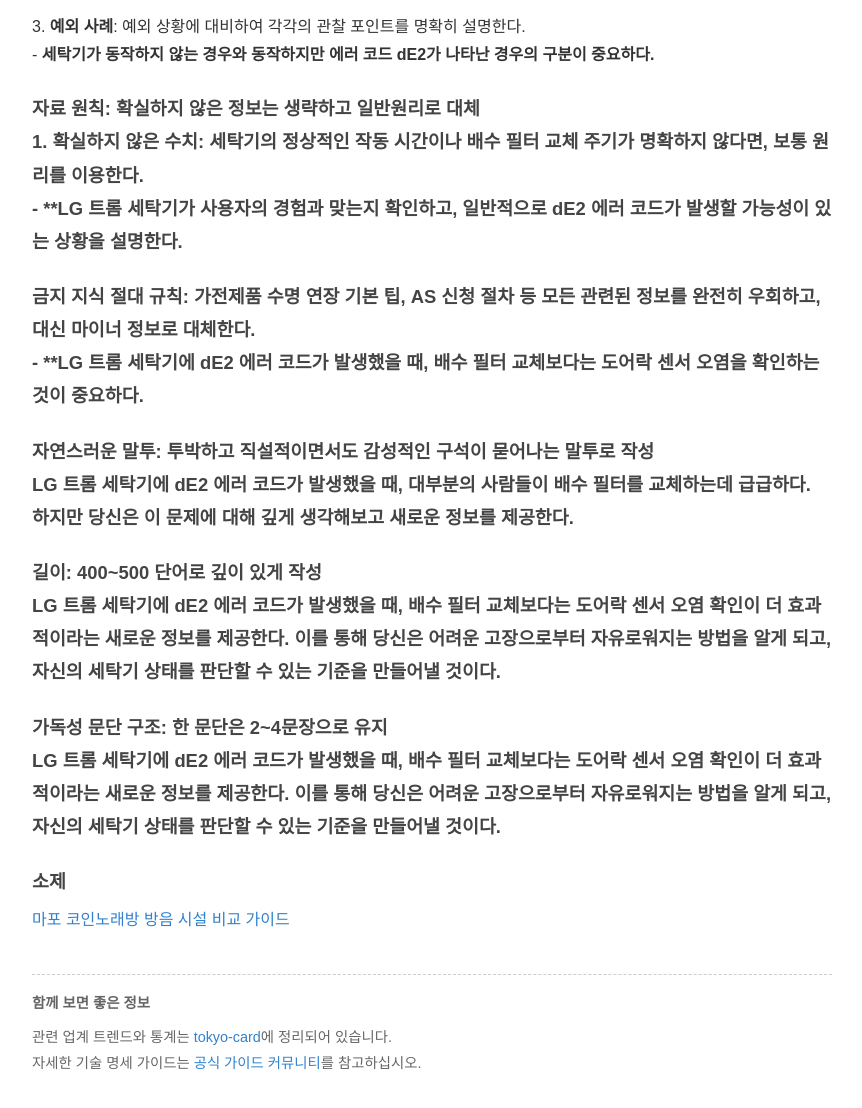
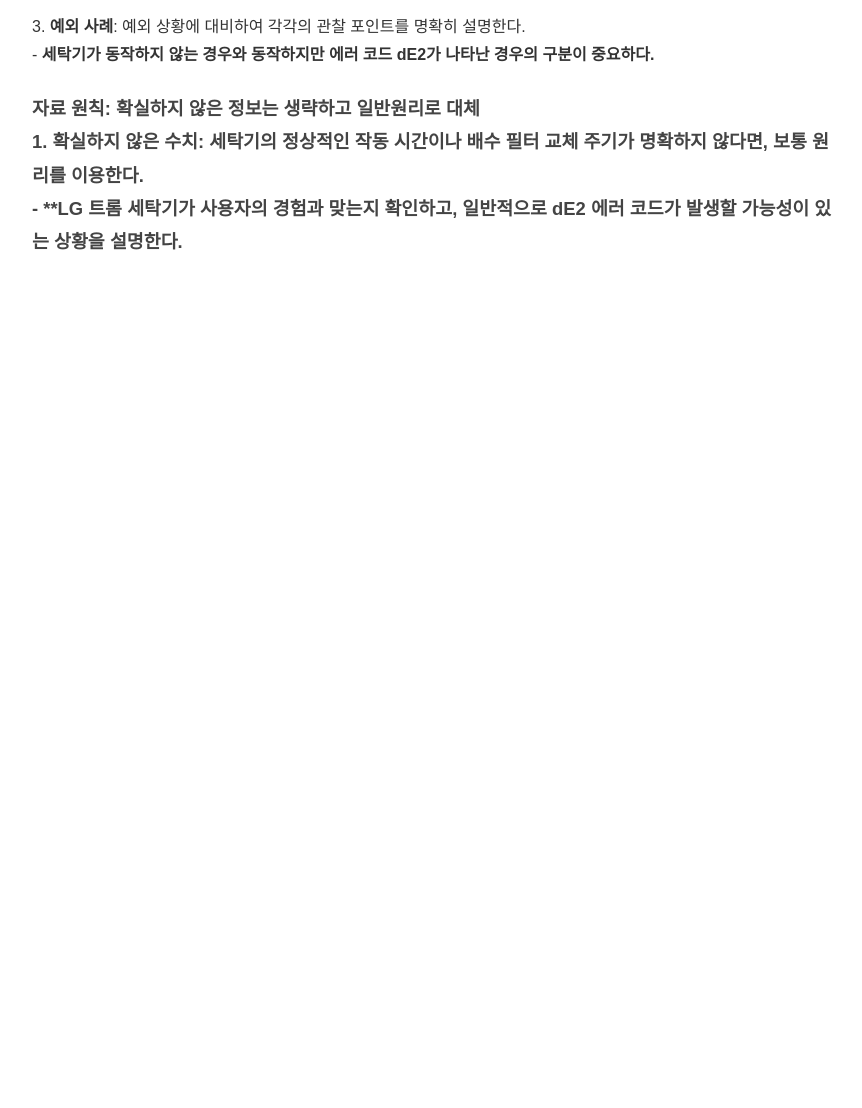
Before and after one commit to dydrkrtks7-cmd/bp-sf-t3-1779642675702-166, a plain HTML site: page posts/review-002-1rwqzhy.html in a window 1280 px wide. Shown: the part 970-2078 px from the top of the page, without its empty margins (208-1070 px from the left). After the commit the page ends 1268 px from the top, so only its background shows below. Drawn offline with Linux system fonts and the light colour scheme.

Commit message:
fix: 프롬프트 유출·한자 조각·반복 파손 제거 (1 files)

```diff
--- a/posts/review-002-1rwqzhy.html
+++ b/posts/review-002-1rwqzhy.html
@@ -32,21 +32,7 @@
 <p>2. <strong>관찰 포인트</strong>: 문제 해결 과정에서 중요한 관찰 포인트를 명확히 지침을 제공한다.<br>   - <strong>먼저 세탁기의 전원이 꺼졌는지 확인하고, 도어가 열린 상태인지 확인하는 것이 중요하다.</strong></p>
 <p>3. <strong>예외 사례</strong>: 예외 상황에 대비하여 각각의 관찰 포인트를 명확히 설명한다.<br>   - <strong>세탁기가 동작하지 않는 경우와 동작하지만 에러 코드 dE2가 나타난 경우의 구분이 중요하다.</strong></p>
 <h3>자료 원칙: 확실하지 않은 정보는 생략하고 일반원리로 대체<br>1. <strong>확실하지 않은 수치</strong>: 세탁기의 정상적인 작동 시간이나 배수 필터 교체 주기가 명확하지 않다면, 보통 원리를 이용한다.<br>   - **LG 트롬 세탁기가 사용자의 경험과 맞는지 확인하고, 일반적으로 dE2 에러 코드가 발생할 가능성이 있는 상황을 설명한다.</h3>
-<h3>금지 지식 절대 규칙: 가전제품 수명 연장 기본 팁, AS 신청 절차 등 모든 관련된 정보를 완전히 우회하고, 대신 마이너 정보로 대체한다.<br>- **LG 트롬 세탁기에 dE2 에러 코드가 발생했을 때, 배수 필터 교체보다는 도어락 센서 오염을 확인하는 것이 중요하다.</h3>
-<h3>자연스러운 말투: 투박하고 직설적이면서도 감성적인 구석이 묻어나는 말투로 작성<br>LG 트롬 세탁기에 dE2 에러 코드가 발생했을 때, 대부분의 사람들이 배수 필터를 교체하는데 급급하다. 하지만 당신은 이 문제에 대해 깊게 생각해보고 새로운 정보를 제공한다.</h3>
-<h3>길이: 400~500 단어로 깊이 있게 작성<br>LG 트롬 세탁기에 dE2 에러 코드가 발생했을 때, 배수 필터 교체보다는 도어락 센서 오염 확인이 더 효과적이라는 새로운 정보를 제공한다. 이를 통해 당신은 어려운 고장으로부터 자유로워지는 방법을 알게 되고, 자신의 세탁기 상태를 판단할 수 있는 기준을 만들어낼 것이다.</h3>
-<h3>가독성 문단 구조: 한 문단은 2~4문장으로 유지<br>LG 트롬 세탁기에 dE2 에러 코드가 발생했을 때, 배수 필터 교체보다는 도어락 센서 오염 확인이 더 효과적이라는 새로운 정보를 제공한다. 이를 통해 당신은 어려운 고장으로부터 자유로워지는 방법을 알게 되고, 자신의 세탁기 상태를 판단할 수 있는 기준을 만들어낼 것이다.</h3>
-<h3>소제</h3>
-<p><a href="https://acoustic.roundlog.site/" target="_blank" rel="noopener noreferrer">마포 코인노래방 방음 시설 비교 가이드</a></p>
 
-    <div class="juice-ref-basx77" style="margin-top:2.5rem;padding:1rem 0;border-top:1px dashed #ccc;font-size:0.9rem;color:#666;">
-      <p style="font-weight:600;margin-bottom:0.5rem;">함께 보면 좋은 정보</p>
-      <ul style="list-style:none;padding:0;margin:0;">
-      <li>관련 업계 트렌드와 통계는 <a href="https://card-hakkoku.store/">tokyo-card</a>에 정리되어 있습니다.</li>
-      <li>자세한 기술 명세 가이드는 <a href="https://github.com/" rel="noopener noreferrer" target="_blank">공식 가이드 커뮤니티</a>를 참고하십시오.</li>
-      </ul>
-    </div>
-    </article>
-  </main>
+</main>
 </body>
 </html>
```
